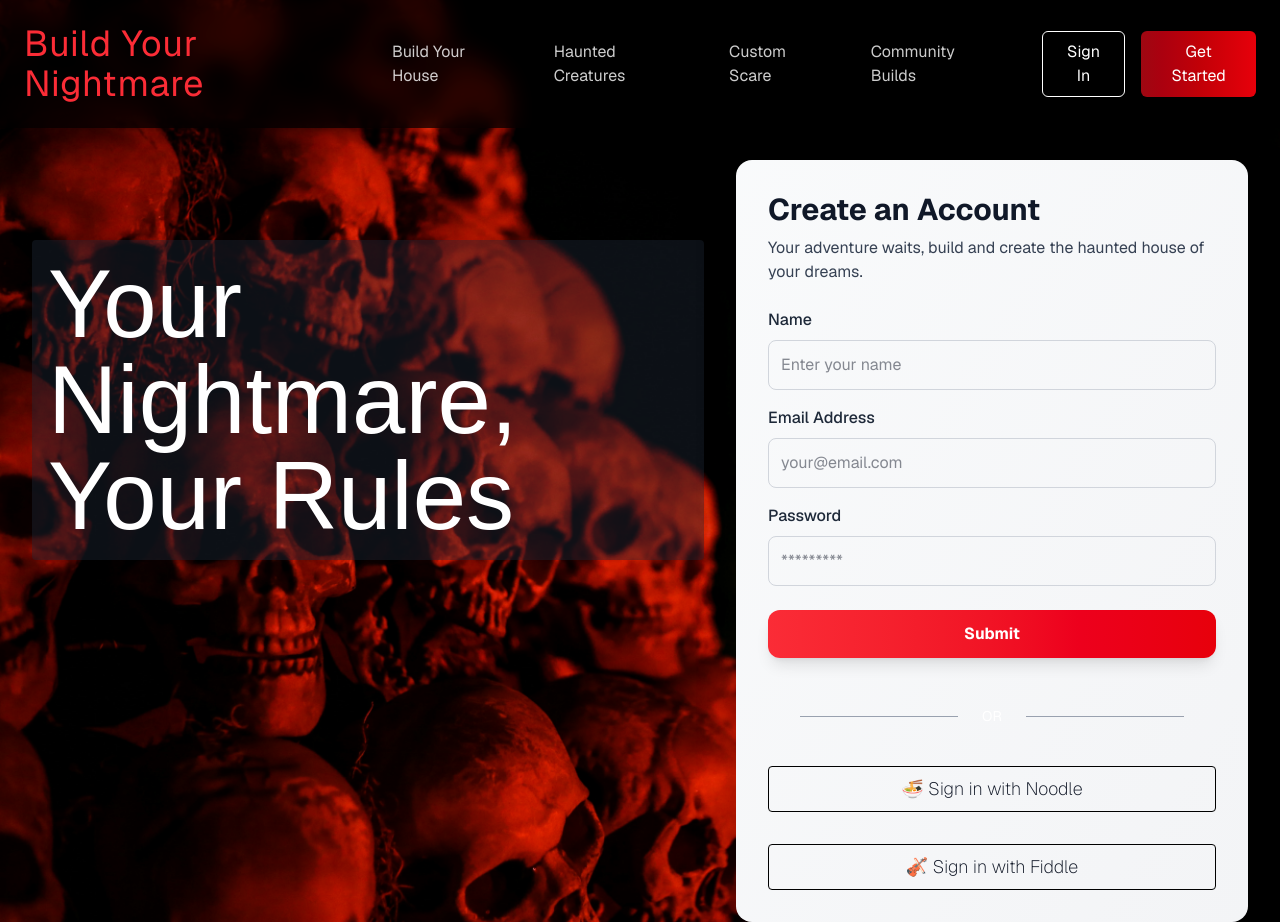
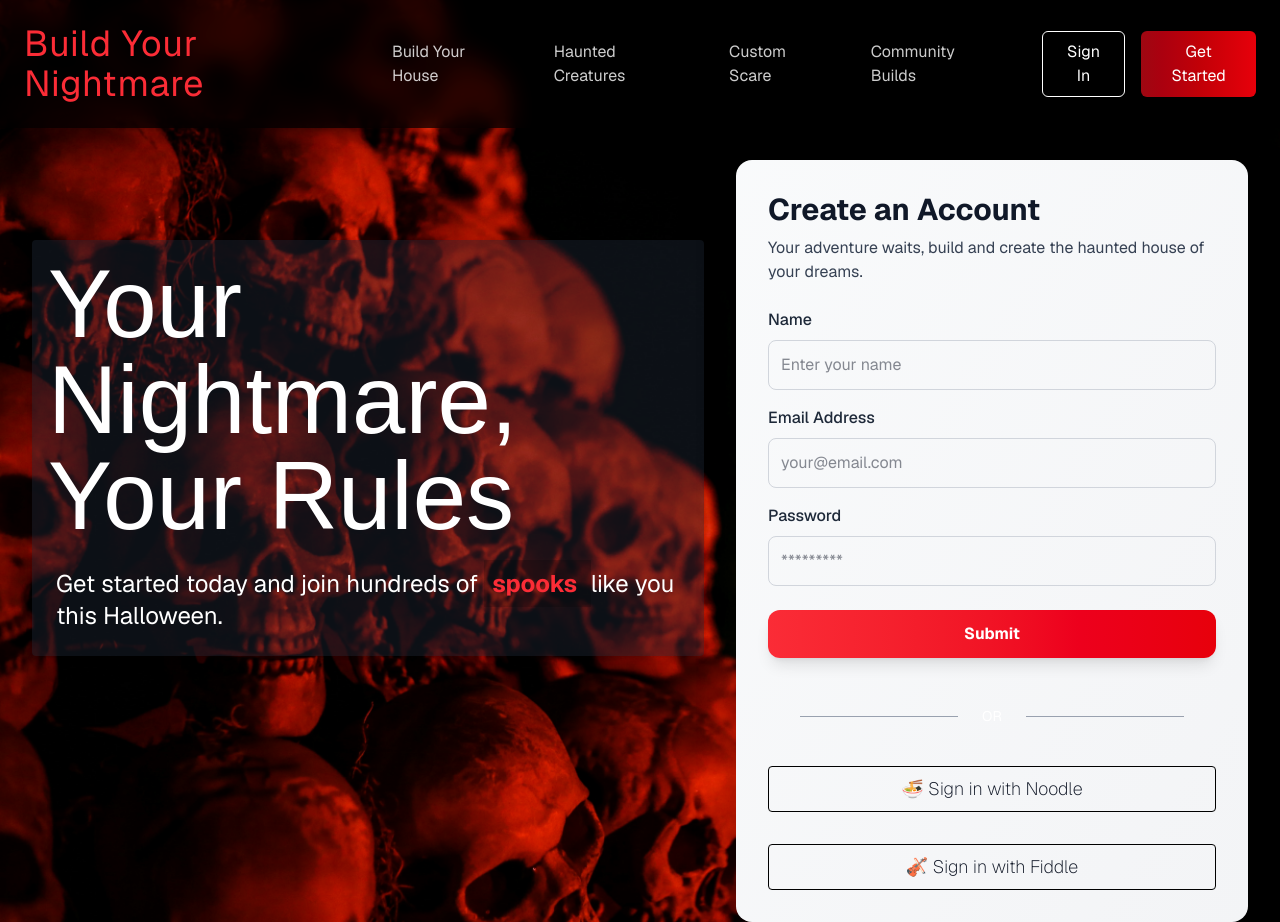
Before and after one commit to Davonne007-TX/ultimate-chase, a Next.js app: page / in a window 1280 px wide. Built offline with nearby package versions, Linux system fonts and the light colour scheme; a web font is replaced by a local one.

Commit message:
feature: hero section

```diff
--- a/components/ui/create-an-account/FormHero.tsx
+++ b/components/ui/create-an-account/FormHero.tsx
@@ -2,13 +2,19 @@
 
 export default function FormHero() {
   return (
-    <section>
+    <section className="bg-gray-800/40 rounded p-4 mt-20 shadow-md">
       <h1
         style={{ fontFamily: "var(--font-rubik-wet-paint" }}
-        className="font-rubik text-6xl max-w-3xl lg:text-8xl bg-gray-800/40 rounded p-4 text-white mt-20"
+        className="font-rubik text-6xl max-w-3xl lg:text-8xl text-white"
       >
         Your Nightmare, Your Rules
       </h1>
+
+      <p className="text-white p-2 text-2xl mt-4">
+        Get started today and join hundreds of{" "}
+        <span className="text-red-500 bg-black/20 p-2 font-bold">spooks </span>
+        like you this Halloween.{" "}
+      </p>
     </section>
   );
 }
```
